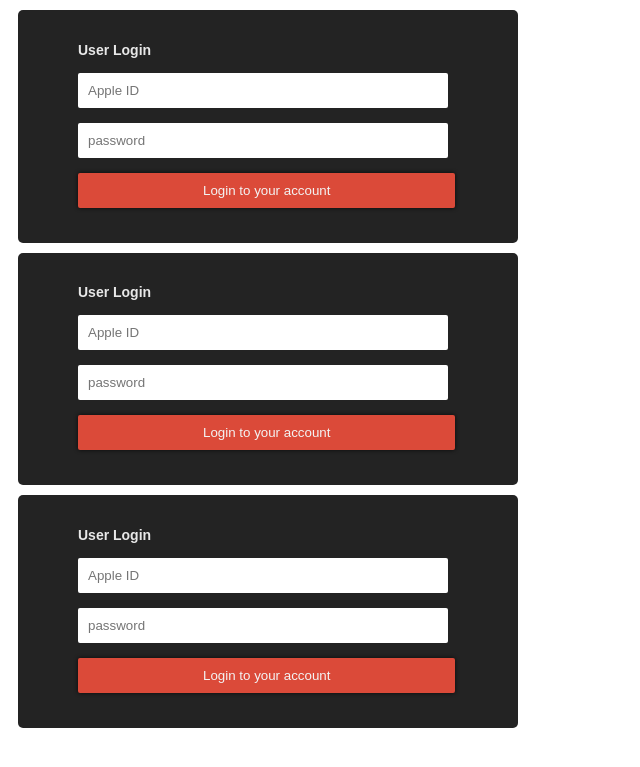
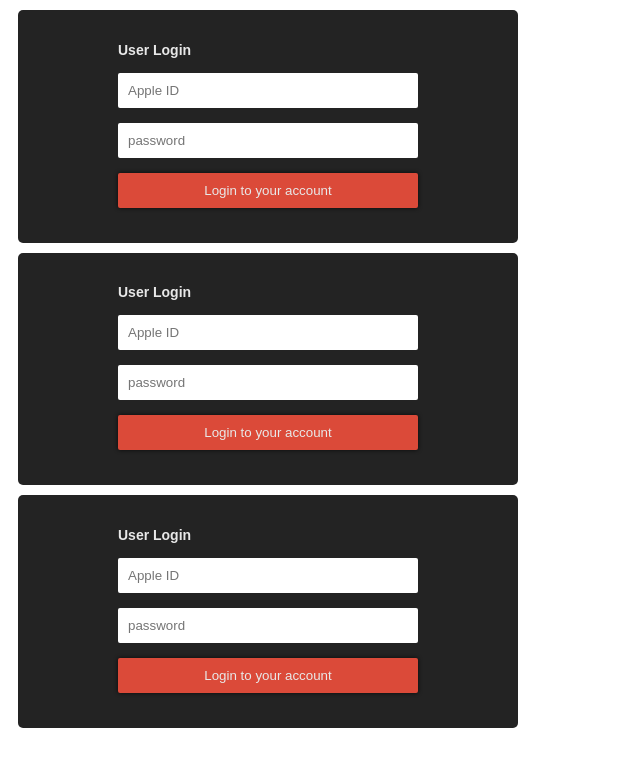
Before and after one commit to vinodkl/quiz-login, a PHP site: page /quiz.html in a window 1280 px wide. Shown: the top 767 px of the page, without its empty margins (0-640 px from the left). Run offline with PHP 8.4, Linux system fonts and the light colour scheme; some libraries are stand-ins or nearby versions.

Commit message:
pixel perfect changes

```diff
--- a/quiz.css
+++ b/quiz.css
@@ -28,7 +28,7 @@ ul li {
 }
 .mod-login .hd, .mod-login .bd {
 	margin: 0 auto;
-	width: 380px;
+	width: 300px;
 }
 .mod-login .bd input {
 	-moz-border-radius: 2px;
@@ -36,18 +36,20 @@ ul li {
 	border-radius: 2px;
 	border:none;
 }
-.mod-login .bd .username, .mod-login .bd .password {
+.mod-login .bd input {
 	padding: 10px;
-	width: 350px;
+	width: 300px;
+	-moz-box-sizing: border-box;
+	-webkit-box-sizing: border-box;
+	box-sizing: border-box;
 }
 .mod-login .bd input[type=submit] {
 	cursor:pointer;
 	background-color:#db4a39;
-	padding: 10px 125px;
 	-webkit-box-shadow: 0 0 4px rgba(0,0,0, .75);
 	-moz-box-shadow: 0 0 4px rgba(0,0,0, .75);
 	box-shadow: 0 0 4px rgba(0,0,0, .75);
-	color:#f3f3f3;
+	color:#e8e8e8;
 }
 .placeholder {
 	color: #aaa;
```
